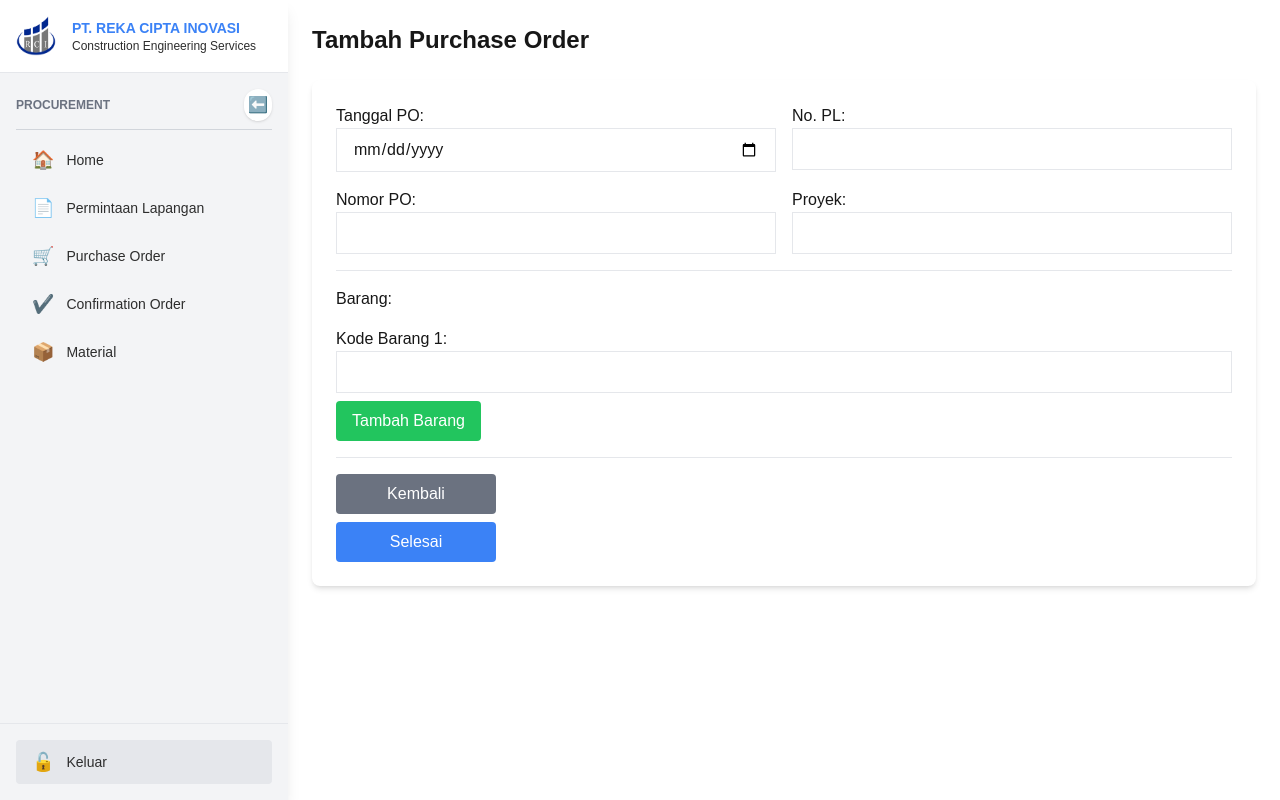
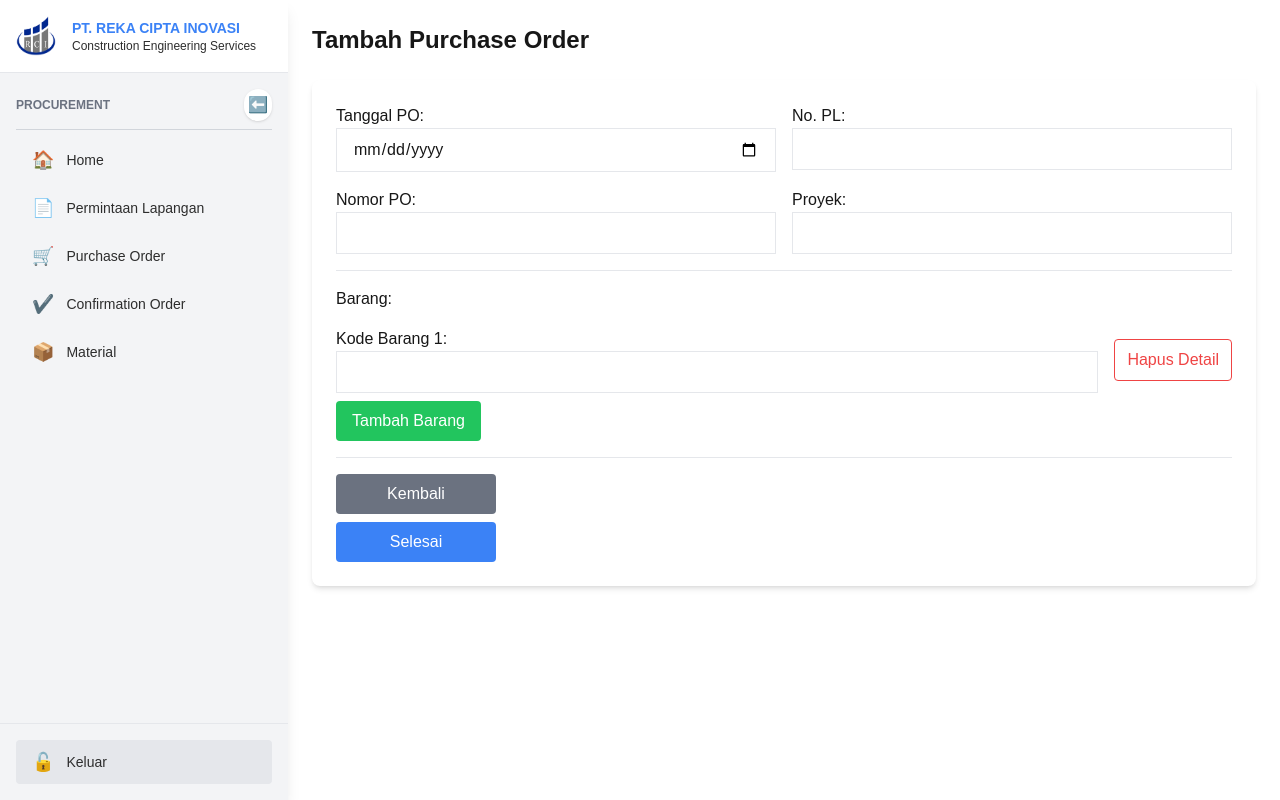
Before and after one commit to RCI-IT/Procurement-Magang, a Next.js app in the folder frontend/: page /purchase-order/add in a window 1280 px wide. Built offline with nearby package versions, Linux system fonts and the light colour scheme.

Commit message:
ipul pulang

```diff
--- a/frontend/app/purchase-order/add/page.js
+++ b/frontend/app/purchase-order/add/page.js
@@ -29,6 +29,11 @@ export default function AddPurchaseOrder() {
 
   const handleAddItem = () => {
     setItems([...items, { kodeBarang: "" }]);
+  };
+
+  const handleRemoveItem = (index) => {
+    const newItems = items.filter((_, i) => i !== index);
+    setItems(newItems);
   };
 
   const handleSubmit = async (e) => {
@@ -75,7 +80,8 @@ export default function AddPurchaseOrder() {
           <div className="border-b pb-4">
             <label className="block font-medium">Barang:</label>
             {items.map((item, index) => (
-              <div key={index} className="mt-4">
+              <div key={index} className="flex items-center gap-4 mt-4">
+                <div className="flex-1">
                   <label className="block font-medium">Kode Barang {index + 1}:</label>
                   <input
                     type="text"
@@ -86,7 +92,16 @@ export default function AddPurchaseOrder() {
                     required
                   />
                 </div>
+                <button
+                  type="button"
+                  onClick={() => handleRemoveItem(index)}
+                  className="text-red-500 border border-red-500 px-3 py-2 rounded hover:bg-red-500 hover:text-white transition"
+                >
+                  Hapus Detail
+                </button>
+              </div>
             ))}
+
             {/* Tombol Tambah Barang */}
             <button
               type="button"
```
Lines whose indentation alone changed are shown as unchanged.
